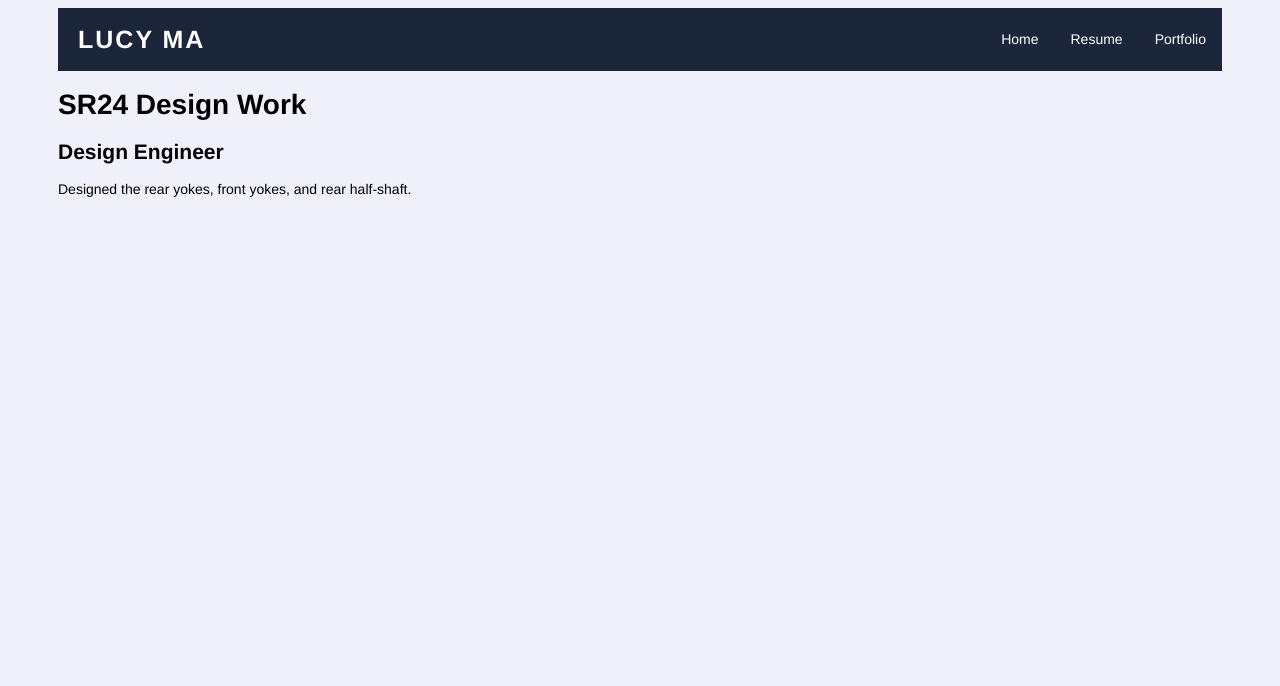
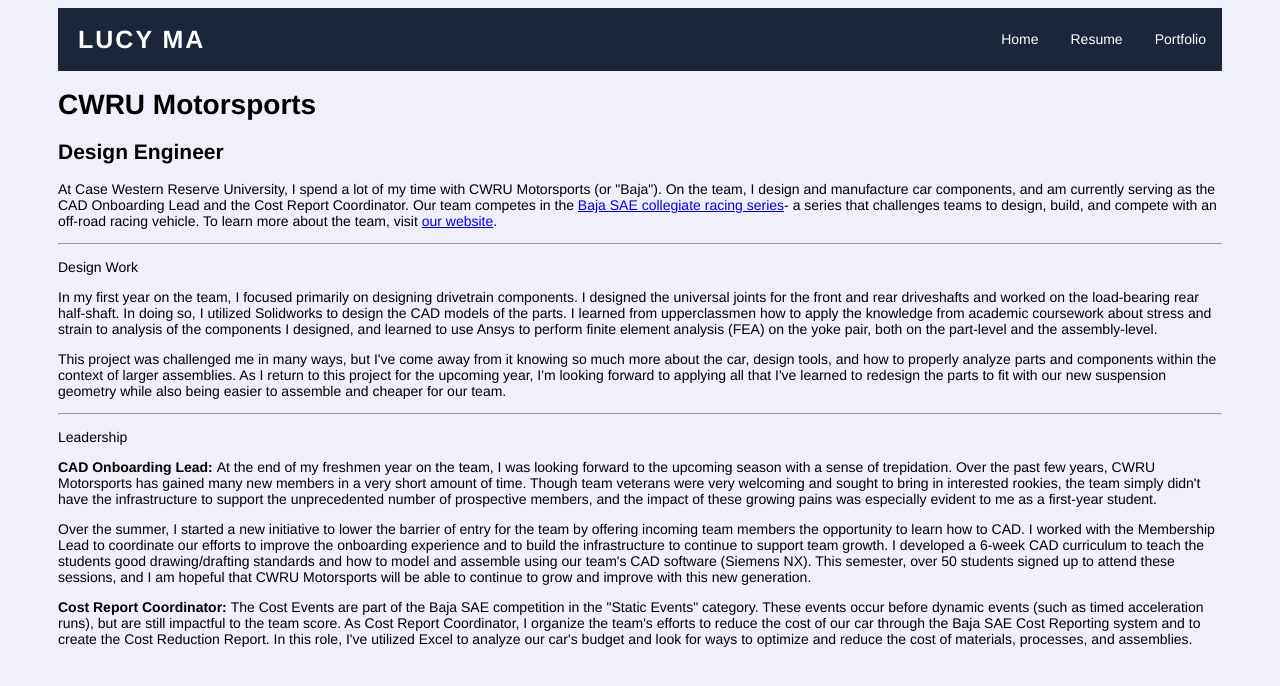
Before and after one commit to lucyttma/lucyttma.github.io, a Jekyll site: the page built from _portfolio/sr24.md, in a window 1280 px wide. Shown: the top 686 px of the page. Built offline with Jekyll 4.4.1, drawn with Linux system fonts in a browser that asks for light colours.

Commit message:
Update sr24.md

```diff
--- a/_portfolio/sr24.md
+++ b/_portfolio/sr24.md
@@ -1,8 +1,17 @@
 ---
-name: SR24 Design Work
+name: CWRU Motorsports
 position: Design Engineer
 time: Fall 2023 - Spring 2024
 organization: CWRU Motorsports
 ---
 
-Designed the rear yokes, front yokes, and rear half-shaft.
+<p>At Case Western Reserve University, I spend a lot of my time with CWRU Motorsports (or "Baja"). On the team, I design and manufacture car components, and am currently serving as the CAD Onboarding Lead and the Cost Report Coordinator. Our team competes in the <a title="Baja SAE" href="bajasae.net">Baja SAE collegiate racing series</a>- a series that challenges teams to design, build, and compete with an off-road racing vehicle. To learn more about the team, visit <a title="CWRU Motorsports" href="https://cwrumotorsports.com/">our website</a>.</p>
+<hr />
+<p>Design Work</p>
+<p>In my first year on the team, I focused primarily on designing drivetrain components. I designed the universal joints for the front and rear driveshafts and worked on the load-bearing rear half-shaft. In doing so, I utilized Solidworks to design the CAD models of the parts. I learned from upperclassmen how to apply the knowledge from academic coursework about stress and strain to analysis of the components I designed, and learned to use Ansys to perform finite element analysis (FEA) on the yoke pair, both on the part-level and the assembly-level.</p>
+<p>This project was challenged me in many ways, but I've come away from it knowing so much more about the car, design tools, and how to properly analyze parts and components within the context of larger assemblies. As I return to this project for the upcoming year, I'm looking forward to applying all that I've learned to redesign the parts to fit with our new suspension geometry while also being easier to assemble and cheaper for our team.</p>
+<hr />
+<p>Leadership</p>
+<p><strong>CAD Onboarding</strong> <strong>Lead: </strong>At the end of my freshmen year on the team, I was looking forward to the upcoming season with a sense of trepidation. Over the past few years, CWRU Motorsports has gained many new members in a very short amount of time. Though team veterans were very welcoming and sought to bring in interested rookies, the team simply didn't have the infrastructure to support the unprecedented number of prospective members, and the impact of these growing pains was especially evident to me as a first-year student.</p>
+<p>Over the summer, I started a new initiative to lower the barrier of entry for the team by offering incoming team members the opportunity to learn how to CAD. I worked with the Membership Lead to coordinate our efforts to improve the onboarding experience and to build the infrastructure to continue to support team growth. I developed a 6-week CAD curriculum to teach the students good drawing/drafting standards and how to model and assemble using our team's CAD software (Siemens NX). This semester, over 50 students signed up to attend these sessions, and I am hopeful that CWRU Motorsports will be able to continue to grow and improve with this new generation.&nbsp;</p>
+<p><strong>Cost Report Coordinator: </strong>The Cost Events are part of the Baja SAE competition in the "Static Events" category. These events occur before dynamic events (such as timed acceleration runs), but are still impactful to the team score. As Cost Report Coordinator, I organize the team's efforts to reduce the cost of our car through the Baja SAE Cost Reporting system and to create the Cost Reduction Report. In this role, I've utilized Excel to analyze our car's budget and look for ways to optimize and reduce the cost of materials, processes, and assemblies.</p>
```
